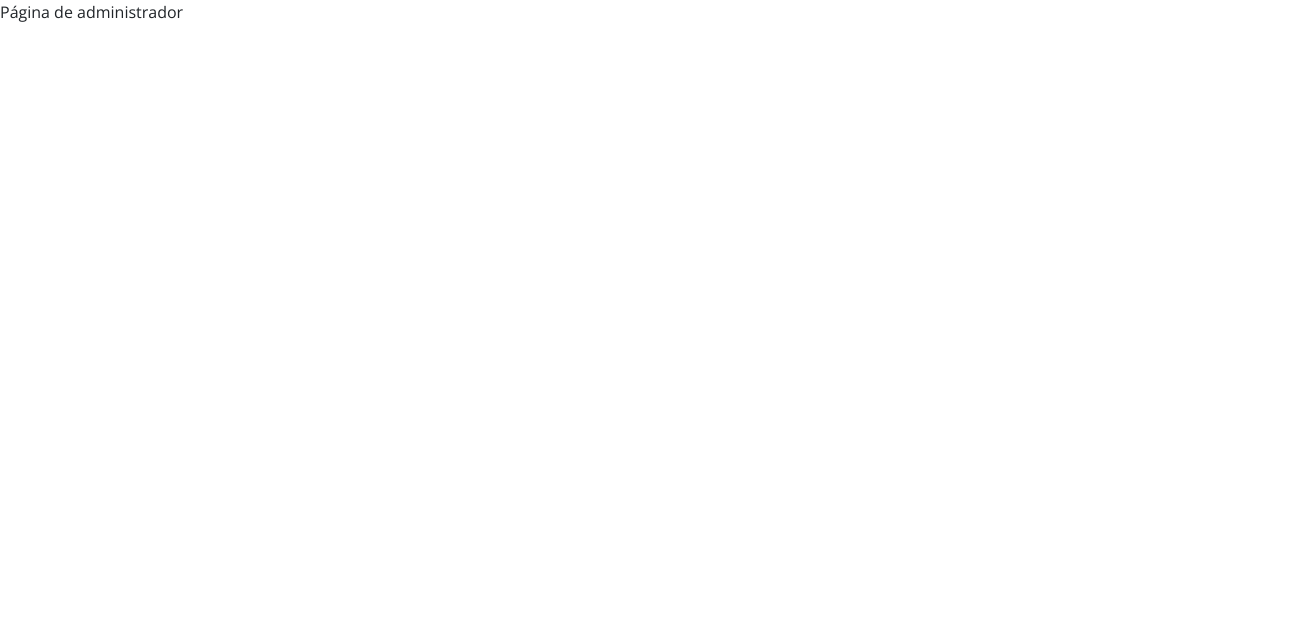
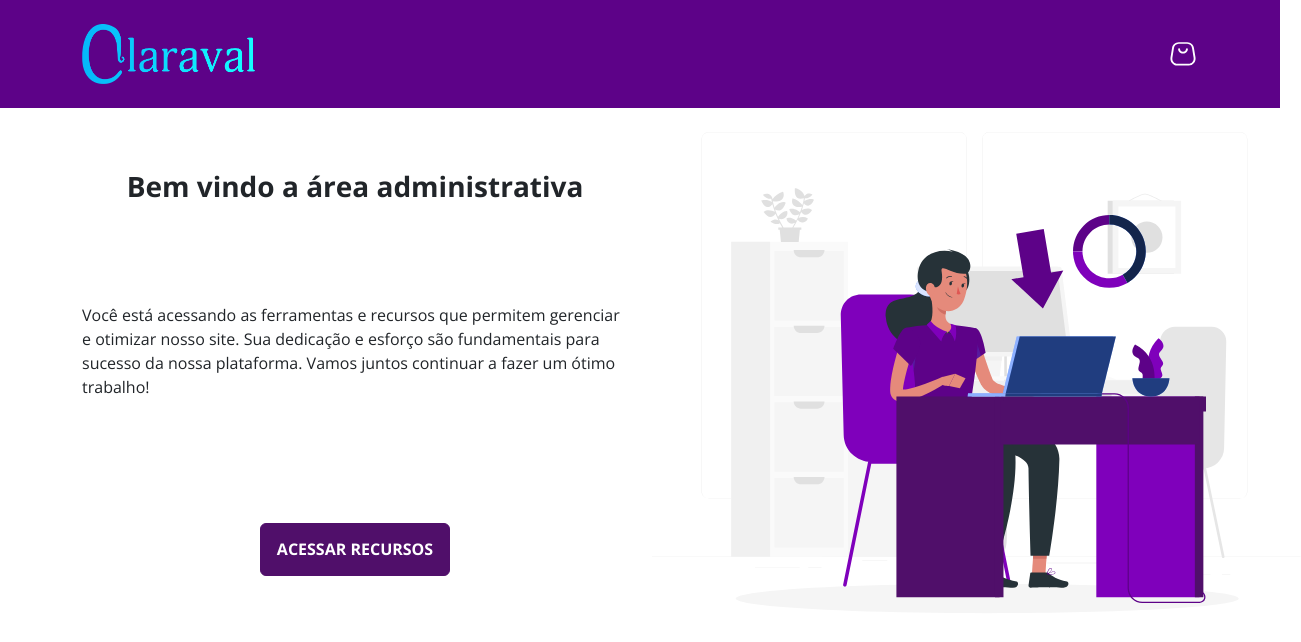
Before and after one commit to GabrielSousaJS/claraval-store-v2-frontend, a React (Vite) app in the folder frontend/: page /admin/home in a window 1280 px wide. Shown: the top 642 px of the page, 1301 px wide, since content can reach past the window. Built offline with nearby package versions, Linux system fonts and the light colour scheme.

Commit message:
FEAT: Página home para área administrativa

```diff
--- a/frontend/src/App.tsx
+++ b/frontend/src/App.tsx
@@ -21,6 +21,8 @@ import UserAccount from "./routes/ClientHome/UserProfile/UserAccount";
 import Cart from "./routes/ClientHome/Cart";
 import PrivateRoute from "./components/PrivateRoute";
 import * as authService from "./services/auth-service";
+import Admin from "./routes/Admin";
+import AdminHome from "./routes/Admin/AdminHome";
 
 function App() {
   const [contextTokenPayload, setContextTokenPayload] =
@@ -74,9 +76,9 @@ function App() {
                   }
                 />
               </Route>
-              <Route path="admin">
+              <Route path="admin" element={<Admin />}>
                 <Route index element={<Navigate to={"/admin/home"} />} />
-                <Route path="home" element={<>Página de administrador</>}/>
+                <Route path="home" element={<AdminHome />} />
               </Route>
               <Route path="login" element={<Login />} />
               <Route path="signup" element={<SignUp />} />
--- /dev/null
+++ b/frontend/src/components/HeaderAdmin/index.tsx
@@ -0,0 +1,18 @@
+import "./styles.css";
+
+import CompanyLogo from "../CompanyLogo";
+import bagIcon from "../../assets/icons/bagIcon.svg";
+import { Link } from "react-router-dom";
+
+export default function HeaderAdmin() {
+  return (
+    <header className="bg-tertiary pt-4 pb-4 ps-1 pe-1">
+      <div className="container d-flex justify-content-between align-items-center">
+        <CompanyLogo />
+        <Link to="/">
+          <img src={bagIcon} alt="Sacola" />
+        </Link>
+      </div>
+    </header>
+  );
+}
--- /dev/null
+++ b/frontend/src/components/HeaderAdmin/styles.css
@@ -0,0 +1,3 @@
+.bg-tertiary {
+  background: var(--tertiary-color);
+}
--- a/frontend/src/index.css
+++ b/frontend/src/index.css
@@ -4,6 +4,7 @@
   font-family: "Open Sans", sans-serif;
   --primary-color: #500f6a;
   --secondary-color: #13cffc;
+  --tertiary-color: #5d0288;
   --danger-color: #c51414;
 }
 
--- /dev/null
+++ b/frontend/src/routes/Admin/AdminHome/index.tsx
@@ -0,0 +1,31 @@
+import "./styles.css";
+
+import { Link } from "react-router-dom";
+import { ButtonPrimary } from "../../../components/ButtonPrimary";
+import administrativeLogo from "../../../assets/images/administrativeLogo.svg";
+
+export default function AdminHome() {
+  return (
+    <main className="container">
+      <div className="row pt-4">
+        <div className="col-md-6 d-flex flex-column justify-content-around">
+          <h3 className="text-center mb-4">Bem vindo a área administrativa</h3>
+          <p className="mb-5">
+            Você está acessando as ferramentas e recursos que permitem gerenciar
+            e otimizar nosso site. Sua dedicação e esforço são fundamentais para
+            sucesso da nossa plataforma. Vamos juntos continuar a fazer um ótimo
+            trabalho!
+          </p>
+          <div className="text-center">
+            <Link to="" className="d-inline-block">
+              <ButtonPrimary text="Acessar recursos" />
+            </Link>
+          </div>
+        </div>
+        <div className="col-md-6 text-center admin-img-container">
+          <img src={administrativeLogo} alt="Logo Administrativa" />
+        </div>
+      </div>
+    </main>
+  );
+}
--- /dev/null
+++ b/frontend/src/routes/Admin/AdminHome/styles.css
@@ -0,0 +1,29 @@
+@media (max-width: 1200px) {
+  .admin-img-container img {
+    height: 400px;
+  }
+}
+
+@media (max-width: 1030px) {
+  .admin-img-container img {
+    height: 350px;
+  }
+}
+
+@media (max-width: 890px) {
+  .admin-img-container img {
+    height: 300px;
+  }
+}
+
+@media (max-width: 385px) {
+  .admin-img-container img {
+    height: 250px;
+  }
+}
+
+@media (max-width: 340px) {
+  .admin-img-container img {
+    height: 200px;
+  }
+}
--- /dev/null
+++ b/frontend/src/routes/Admin/index.tsx
@@ -0,0 +1,11 @@
+import { Outlet } from "react-router-dom";
+import HeaderAdmin from "../../components/HeaderAdmin";
+
+export default function Admin() {
+  return (
+    <>
+      <HeaderAdmin />
+      <Outlet />
+    </>
+  );
+}
```
Also changed, not shown: frontend/src/assets/icons/bagIcon.svg (added), frontend/src/assets/images/administrativeLogo.svg (added).
